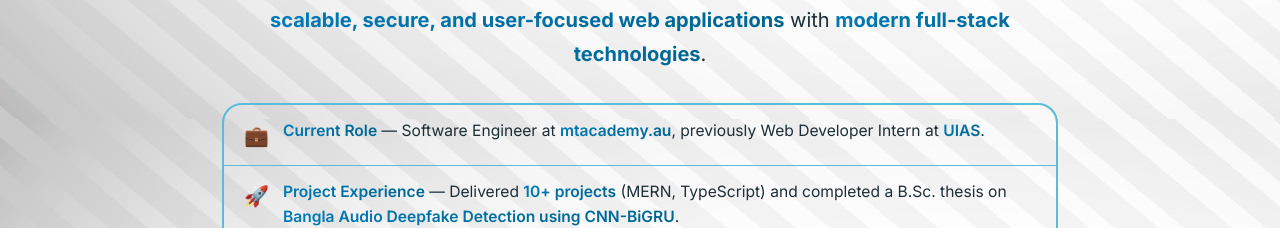
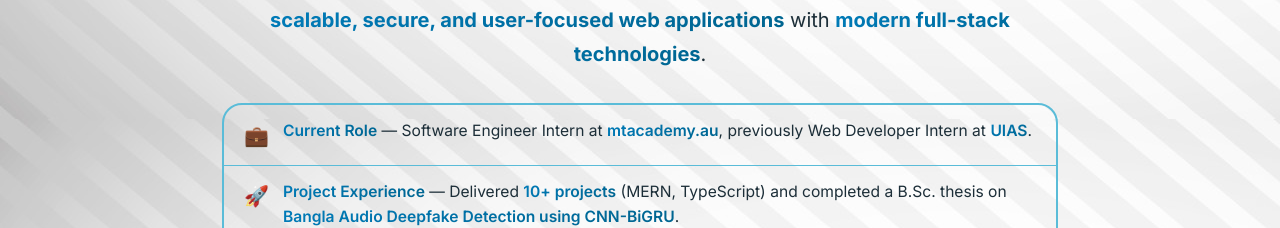
Before and after one commit to azad12614/Portfolio_2.0, a React (Vite) app: page / in a window 1280 px wide. Shown: the part 1081-1309 px from the top of the page. Built offline with nearby package versions, Linux system fonts and the light colour scheme.

Commit message:
fix: mtacademy role is Software Engineer Intern, full-time, remote

```diff
--- a/src/components/About.jsx
+++ b/src/components/About.jsx
@@ -19,7 +19,7 @@ const About = () => {
           <div className="highlight-item">
             <span className="highlight-icon">💼</span>
             <p className="highlight-text">
-              <strong>Current Role</strong> — Software Engineer at{" "}
+              <strong>Current Role</strong> — Software Engineer Intern at{" "}
               <strong>mtacademy.au</strong>, previously Web Developer Intern at{" "}
               <strong>UIAS</strong>.
             </p>
--- a/src/pages/Resume.jsx
+++ b/src/pages/Resume.jsx
@@ -10,7 +10,7 @@ const Resume = () => {
   const job = [
     {
       date: "Aug 2026 - Present",
-      title: "Software Engineer",
+      title: "Software Engineer Intern",
       org: "mtacademy.au",
       worktype: "Full-time",
       workplace: "Remote",
```
